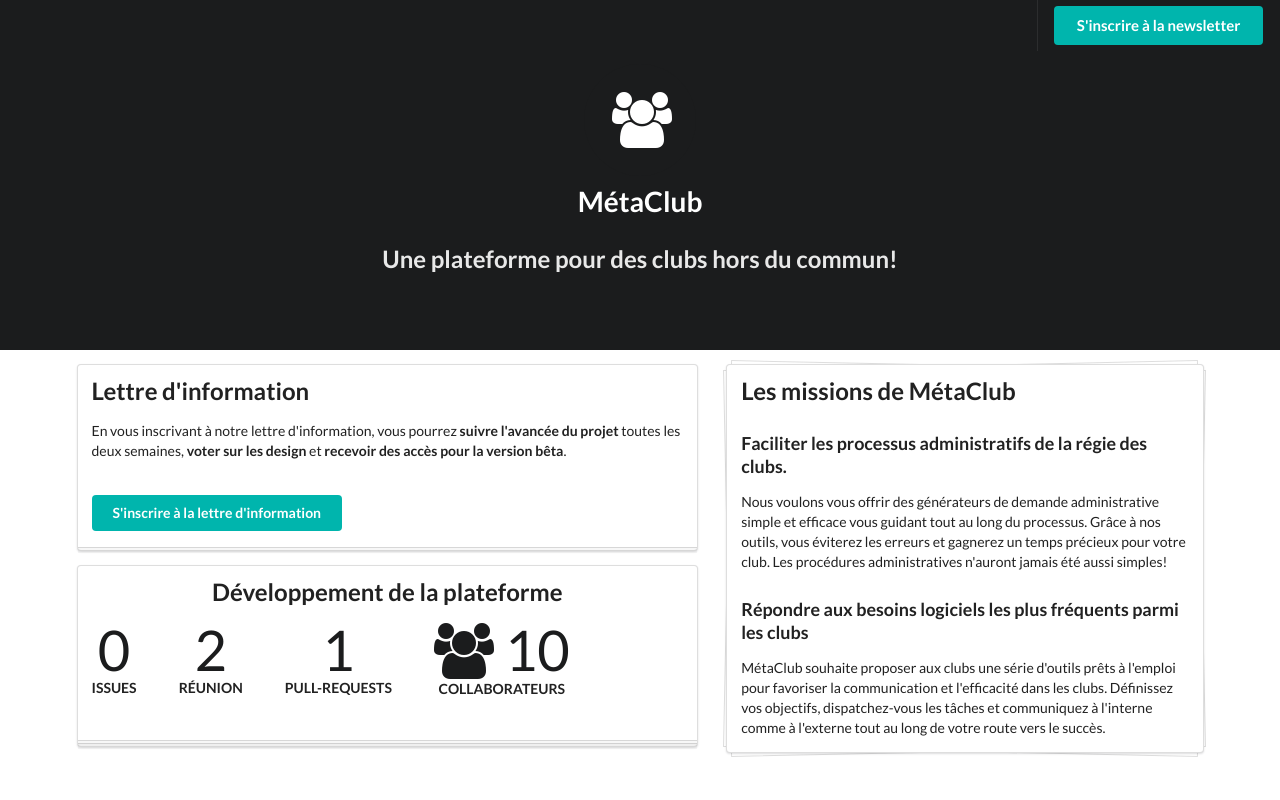
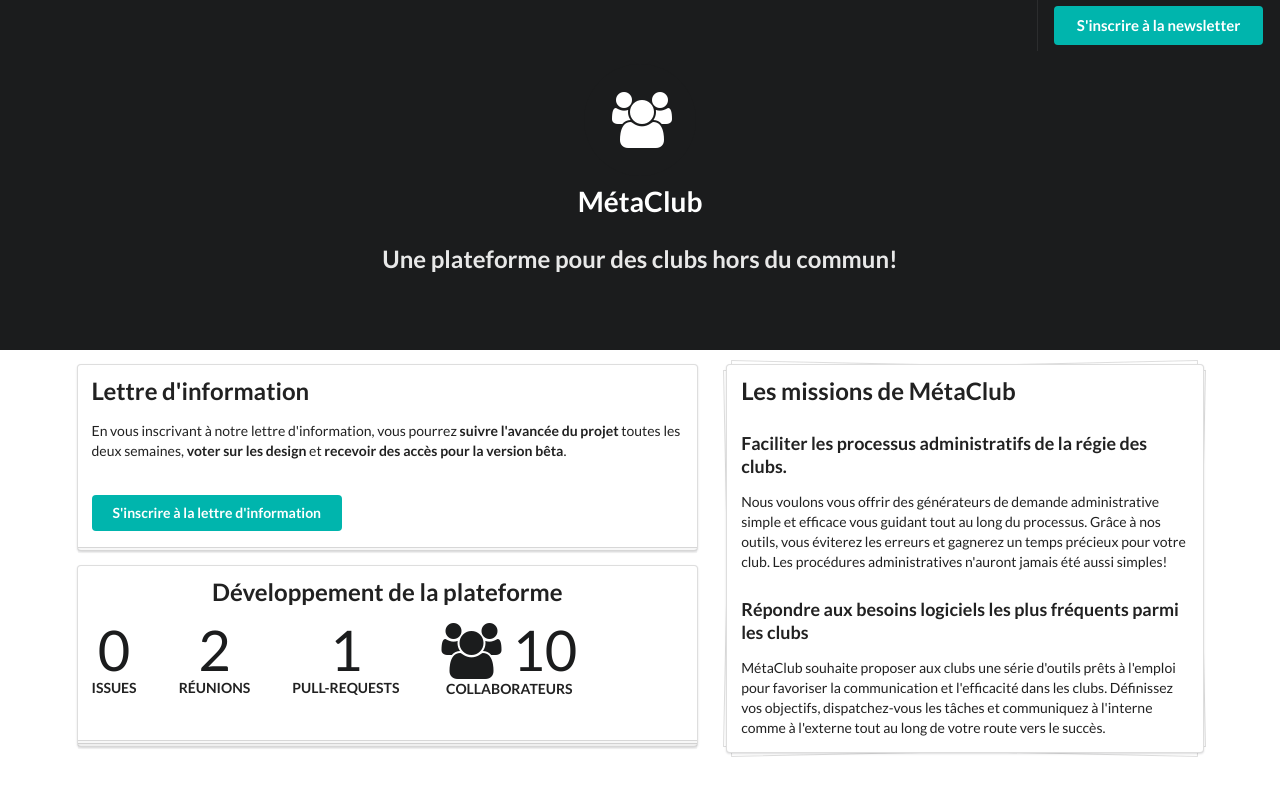
Before and after one commit to MetaClub/MetaClub.github.io, a plain HTML site: page index.html in a window 1280 px wide. Shown: the top 800 px of the page. Drawn offline with Linux system fonts and the light colour scheme.

Commit message:
Update index.html

```diff
--- a/index.html
+++ b/index.html
@@ -73,7 +73,7 @@
                                         2
                                     </div>
                                     <div class="label">
-                                        Réunion
+                                        Réunions
                                     </div>
                                 </div>
                                 <div class="statistic">
```
